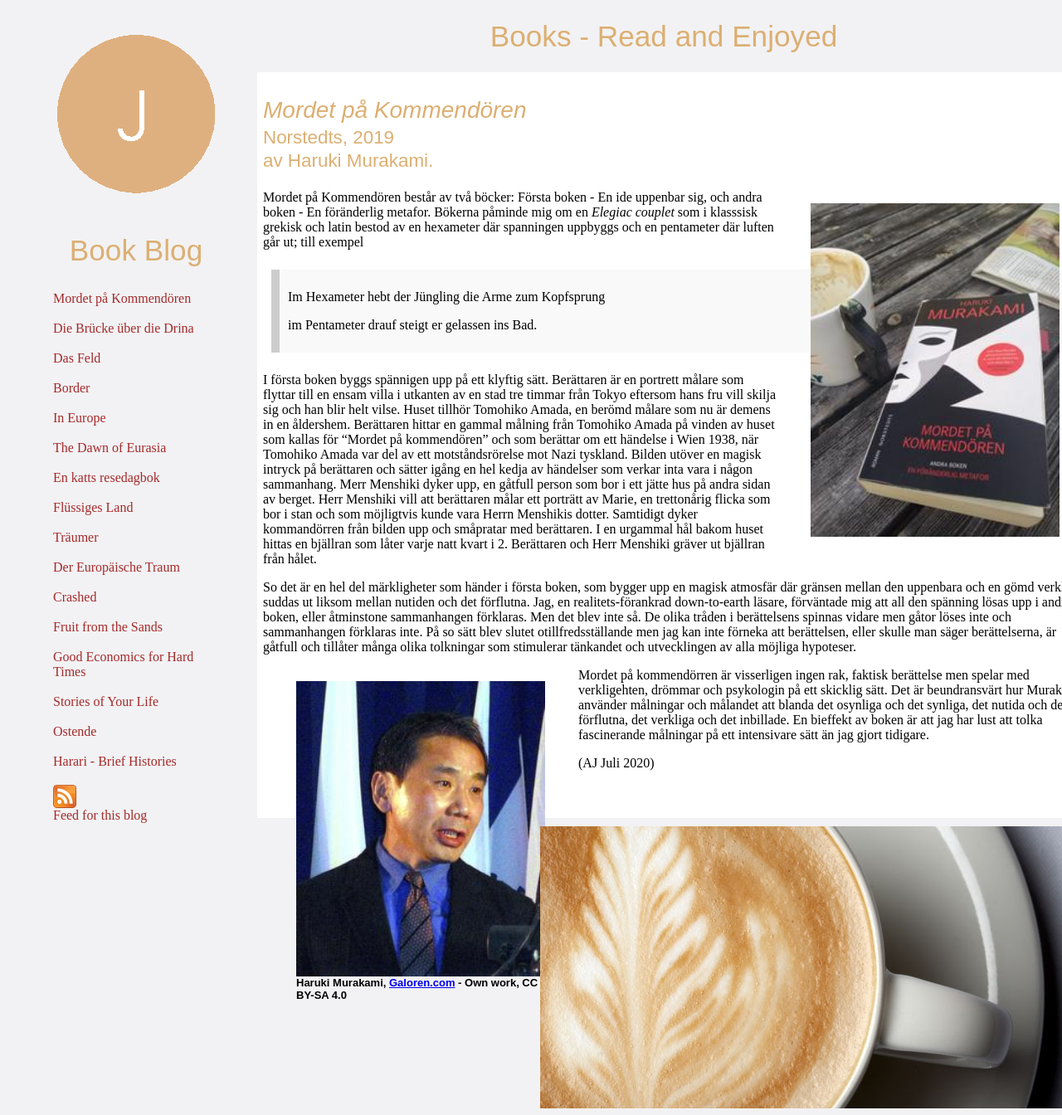
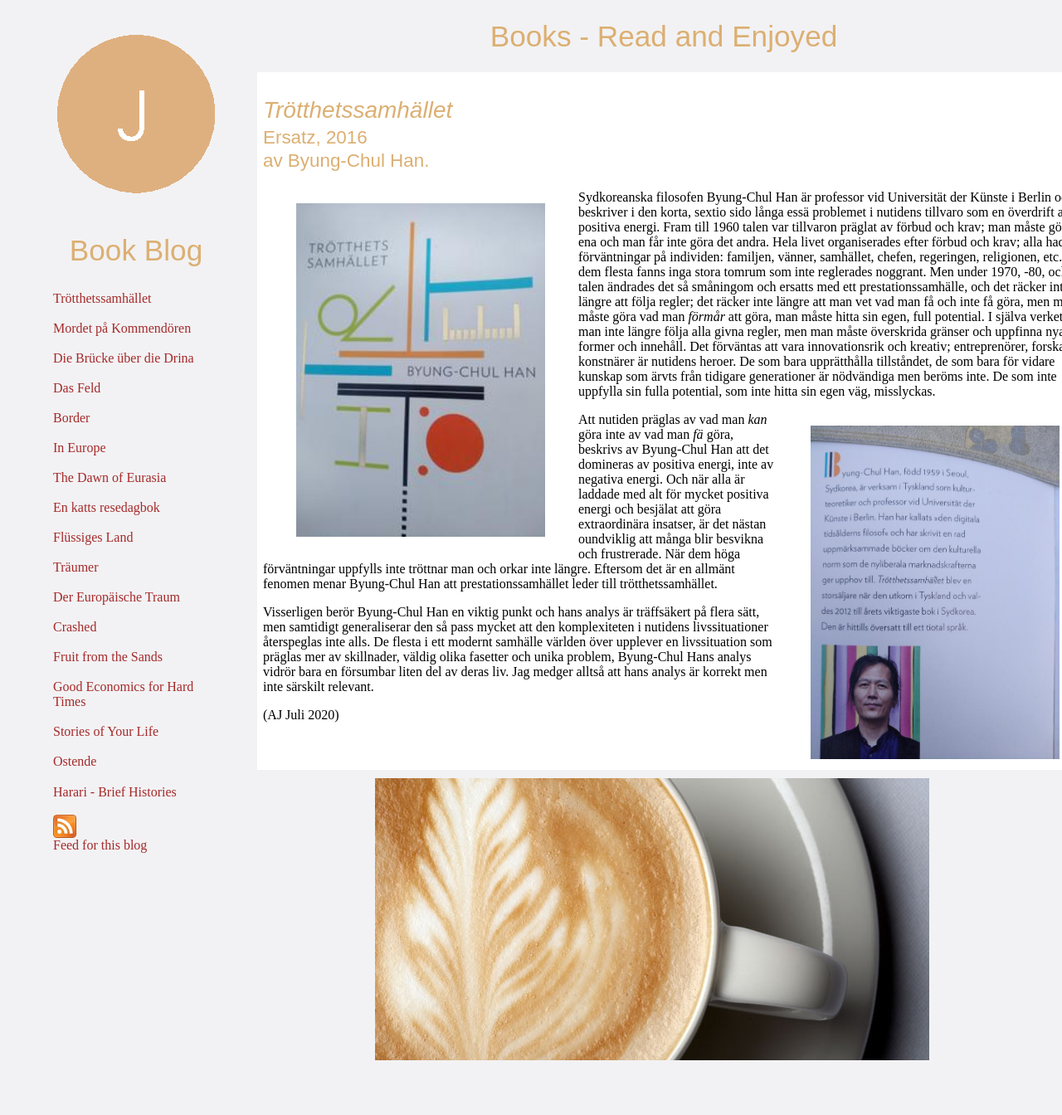
Before and after one commit to axeljantsch/BookBlog, a Jekyll site: the page built from index.html, in a window 1280 px wide and 1344 px high. Shown: the whole window at 83% size. Built offline with Jekyll 4.4.1, drawn with Linux system fonts in a browser that asks for light colours.

Commit message:
AJ: Rezenssion von Trötthetssamhället eingefügt.

```diff
--- a/_posts/2020-07-26-MordetKommendoeren.md
+++ b/_posts/2020-07-26-MordetKommendoeren.md
@@ -30,31 +30,31 @@ I första boken byggs spännigen upp på ett klyftig sätt. Berättaren är
 en portrett målare som flyttar till en ensam villa i utkanten av en
 stad tre timmar från Tokyo eftersom hans fru vill skilja sig och han
 blir helt vilse. Huset tillhör Tomohiko Amada, en berömd målare som
-nu är demens in en åldershem. Berättaren hittar en gammal målning
-från Tomohiko Amada på vinden av huset som kallas för "Mordet på
-kommendören" och som berättar om ett händelse i Wien 1938, när
-Tomohiko Amada var del av ett motståndsrörelse mot Nazi
-tyskland. Bilden utöver en magisk intryck på berättaren och sätter
-igång en hel kedja av händelser som verkar inta vara i någon
-sammanhang. Merr Menshiki dyker upp, en gåtfull person som bor i ett
+nu har flyttat till ett ålderdomshem på grund av en fortskridande demens?.
+Berättaren hittar en gammal målning från Tomohiko Amada på vinden av
+huset som kallas för "Mordet på kommendören" och som berättar om en händelse i Wien 1938, när
+Tomohiko Amada var del av en motståndsrörelse mot Nazi
+tyskland. Bilden utövar ett magiskt intryck på berättaren och sätter
+igång en hel kedja av händelser som inte verkar ha något
+sammanhang. Herr Menshiki dyker upp, en gåtfull person som bor i ett
 jätte hus på andra sidan av berget. Herr Menshiki vill att berättaren
 målar ett porträtt av Marie, en trettonårig flicka som bor i stan
 och som möjligtvis kunde vara Herrn Menshikis dotter. Samtidigt dyker
-kommandörren från bilden upp och småpratar med berättaren. I en
-urgammal hål bakom huset hittas en bjällran som låter varje natt
+kommandörren från bilden upp och småpratar med berättaren. I ett
+urgammalt hål bakom huset hittas en bjällra som låter varje natt
 kvart i 2. Berättaren och Herr Menshiki gräver ut bjällran från
 hålet.
 
-So det är en hel del märkligheter som händer i första boken, som
+Så det är en hel del märkligheter som händer i första boken, som
 bygger upp en magisk atmosfär där gränsen mellan den uppenbara och en
 gömd verklighet suddas ut liksom mellan nutiden och det
-förflutna. Jag,  en realitets-förankrad down-to-earth läsare,
-förväntade mig att all den spänning lösas upp i andra boken, eller
-åtminstone sammanhangen förklaras. Men det blev inte så. De olika
-tråden i berättelsens spinnas vidare men gåtor löses inte och
-sammanhangen förklaras inte. På so sätt blev slutet
-otillfredsställande men jag kan inte förneka att berättelsen, eller
-skulle man säger berättelserna, är gåtfull och tillåter många olika
+förflutna. Jag, en realitets-förankrad down-to-earth läsare,
+förväntade mig att all denna spänning skulle lösas upp i andra boken, eller
+åtminstone att sammanhangen förklaras. Men det blev inte så. De olika
+trådarna i berättelsens spinnas vidare men gåtor löses inte och
+sammanhangen förklaras inte. På så sätt blev slutet
+otillfredsställande, men jag kan inte förneka att berättelsen, eller
+skulle man säga berättelserna, är gåtfulla och tillåter många olika
 tolkningar som stimulerar tänkandet och utvecklingen av alla möjliga
 hypoteser.
 
--- /dev/null
+++ b/_posts/2020-07-28-TroetthetsSamhaellet.md
@@ -0,0 +1,65 @@
+---
+layout: posts
+title: "Trötthetssamhället"
+---
+
+
+## Trötthetssamhället
+### Ersatz, 2016
+
+### av Byung-Chul Han.
+
+<!-- ----------------------------------------------------------------------------- -->
+<!-- ----------------------------------------------------------------------------- -->
+
+{% include image.html url="/assets/images/Troetthetssamhaellet-1.jpg"
+    description=""  width="300px"
+    align="left" %}
+
+Sydkoreanska filosofen Byung-Chul Han är professor vid Universität der
+Künste i Berlin och beskriver i den korta, sextio sido långa   essä
+problemet i nutidens tillvaro som en överdrift av positiva
+energi. Fram till 1960 talen var tillvaron präglat av förbud och krav;
+man måste göra det ena och man får inte göra det andra. Hela livet
+organiserades efter förbud och krav; alla hade förväntningar på
+individen: familjen, vänner, samhället, chefen, regeringen,
+religionen, etc. För dem flesta fanns inga stora tomrum som inte
+reglerades noggrant. Men under 1970, -80, och -90 talen ändrades det
+så småningom och ersatts med ett prestationssamhälle, och det räcker
+inter längre att följa regler; det räcker inte längre att man vet vad
+man få och inte få göra, men man måste göra vad man *förmår* att  göra, man
+måste hitta sin egen, full potential. I själva verket får man inte
+längre följa alla givna regler, men man måste överskrida gränser och
+uppfinna nya former och innehåll. Det förväntas att vara innovationsrik
+och kreativ; entreprenörer, forskare, konstnärer är nutidens
+heroer. De som bara upprätthålla tillståndet, de som bara för
+vidare kunskap som ärvts från tidigare generationer är nödvändiga men
+beröms inte. De som inte uppfylla sin fulla potential, som inte hitta
+sin egen väg, misslyckas.
+
+{% include image.html url="/assets/images/Troetthetssamhaellet-2.jpg"
+    description=""  width="300px"
+    align="right" %}
+
+Att nutiden präglas av vad man *kan* göra inte av vad man *fä* göra,
+beskrivs av Byung-Chul Han att det domineras av positiva energi, inte
+av negativa energi. Och när alla är laddade med alt för mycket positiva
+energi och besjälat att göra extraordinära insatser, är det nästan
+oundviklig att många blir besvikna och frustrerade. När dem höga
+förväntningar uppfylls inte tröttnar man och orkar inte
+längre. Eftersom det är en allmänt fenomen menar Byung-Chul Han att
+prestationssamhället leder till trötthetssamhället.
+
+Visserligen berör Byung-Chul Han en viktig punkt och hans analys är
+träffsäkert på flera sätt, men samtidigt generaliserar den så pass
+mycket att den komplexiteten i nutidens livssituationer återspeglas
+inte alls. De flesta i ett modernt samhälle världen över upplever en
+livssituation som präglas mer av skillnader, väldig olika fasetter och
+unika problem, Byung-Chul Hans analys vidrör bara en försumbar liten
+del av deras liv. Jag medger alltså att hans analys är korrekt men
+inte särskilt relevant.
+
+
+(AJ Juli 2020)
+
+<br>
```
Also changed, not shown: assets/images/Troetthetssamhaellet-1.jpg (added), assets/images/Troetthetssamhaellet-2.jpg (added), 1 other file.
